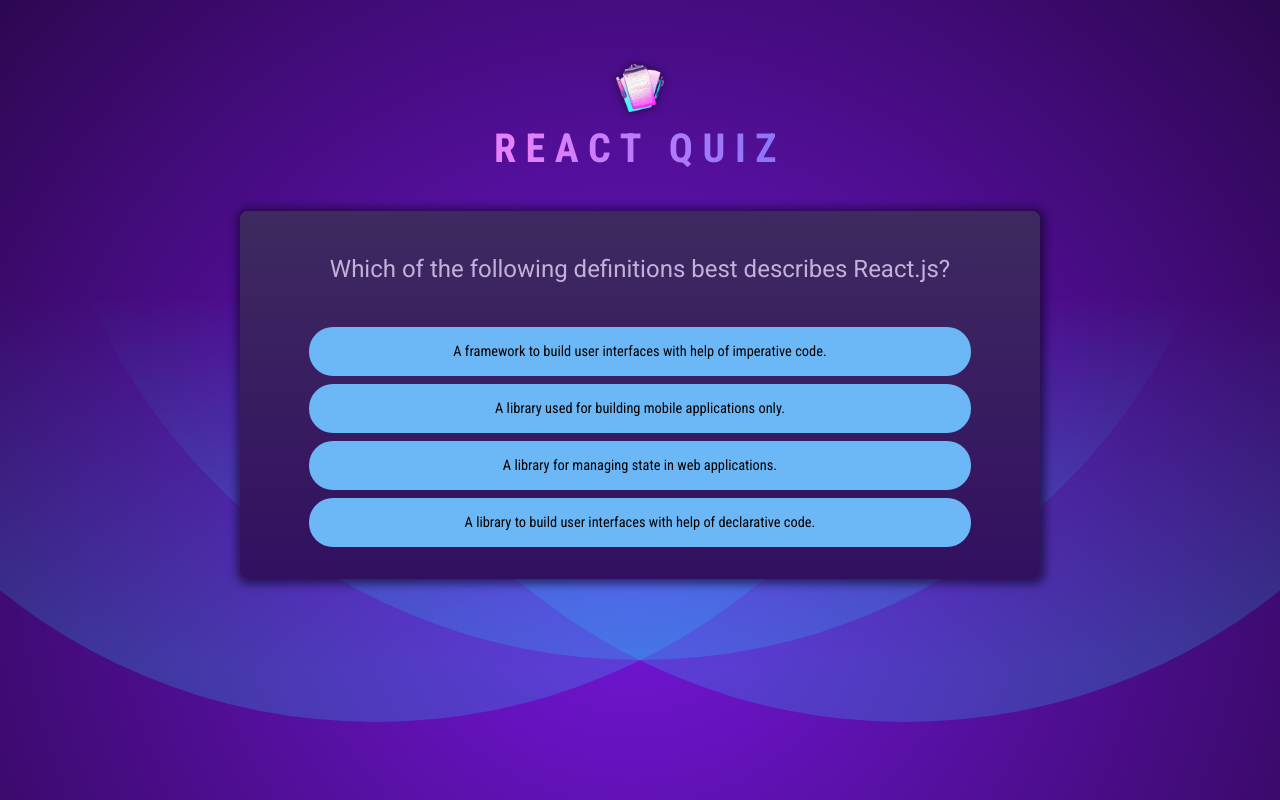
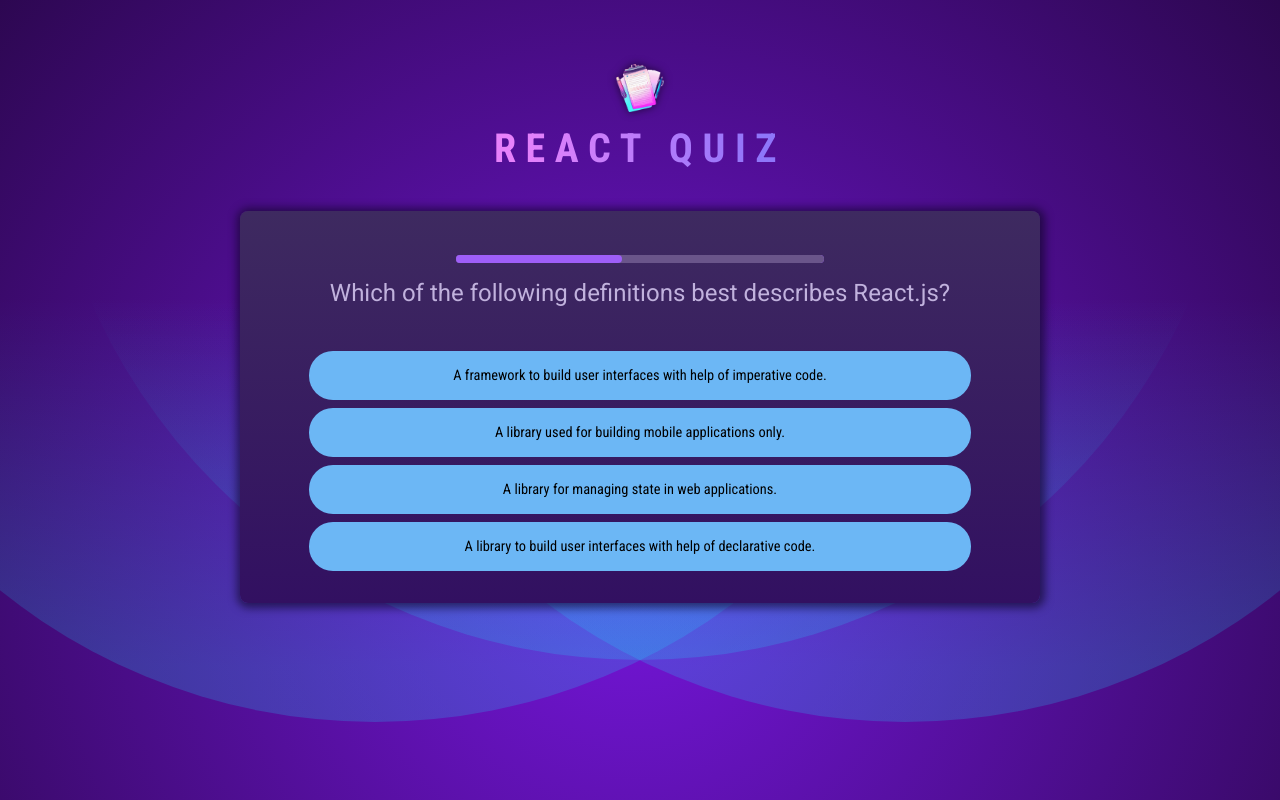
Before and after one commit to dev-nomi/react-quiz-app, a React app: page / in a window 1280 px wide. Built offline with nearby package versions, Linux system fonts and the light colour scheme; the HTML template or start-up script is replaced by a standard one.

Commit message:
Add question timer

```diff
--- /dev/null
+++ b/src/components/QuestionTimer.jsx
@@ -0,0 +1,25 @@
+import { useEffect, useState } from "react";
+
+export default function QuestionTimer({ timeout, onTimeout }) {
+  const [remainingTime, setRemainingTime] = useState(timeout);
+
+  useEffect(() => {
+    const timer = setTimeout(onTimeout, timeout);
+
+    return () => {
+      clearTimeout(timer);
+    };
+  }, [onTimeout, timeout]);
+
+  useEffect(() => {
+    const interval = setInterval(() => {
+      setRemainingTime((prevRemainingTime) => prevRemainingTime - 10);
+    }, 10);
+
+    return () => {
+      clearInterval(interval);
+    };
+  }, []);
+
+  return <progress id="question-time" max={timeout} value={remainingTime} />;
+}
--- a/src/components/Quiz.jsx
+++ b/src/components/Quiz.jsx
@@ -1,6 +1,7 @@
-import { useState } from "react";
+import { useState, useCallback } from "react";
 import quizCompletedImg from "../assets/quiz-complete.png";
 import QUESTIONS from "../question.js";
+import QuestionTimer from "./QuestionTimer.jsx";
 
 export default function Quiz() {
   const [userAnswers, setUserAnwers] = useState([]);
@@ -8,11 +9,15 @@
   const activeQuestionIndex = userAnswers.length;
   const isQuizCompleted = activeQuestionIndex === QUESTIONS.length;
 
-  function handleSelectAnswer(selectedAnswer) {
+  const handleSelectAnswer = useCallback((selectedAnswer) => {
     setUserAnwers((prevUserAnwers) => {
       return [...prevUserAnwers, selectedAnswer];
     });
-  }
+  }, []);
+
+  const handleSkipAnswer = useCallback(() => {
+    handleSelectAnswer(null);
+  }, [handleSelectAnswer]);
 
   if (isQuizCompleted) {
     return (
@@ -29,6 +34,11 @@
   return (
     <div id="quiz">
       <div id="question">
+        <QuestionTimer
+          key={activeQuestionIndex}
+          timeout={10000}
+          onTimeout={handleSkipAnswer}
+        />
         <h2>{QUESTIONS[activeQuestionIndex].text}</h2>
         <ul id="answers">
           {shuffelAnswers.map((answer) => (
```
